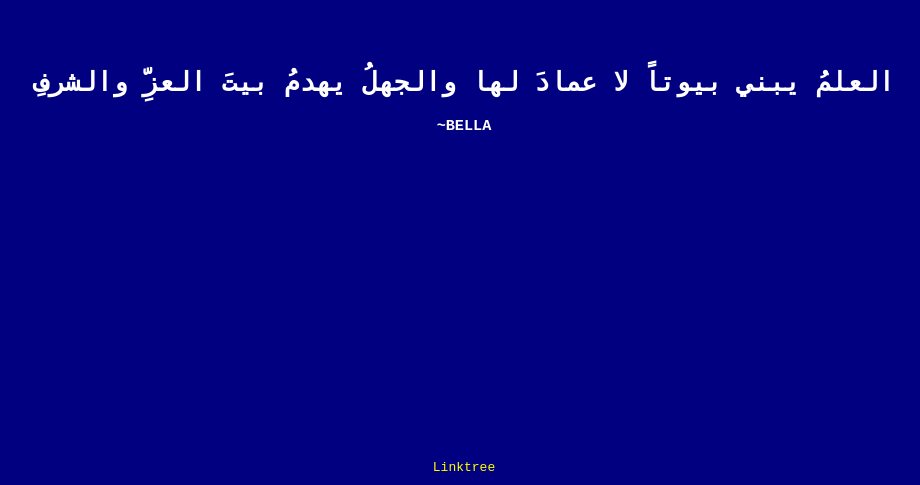
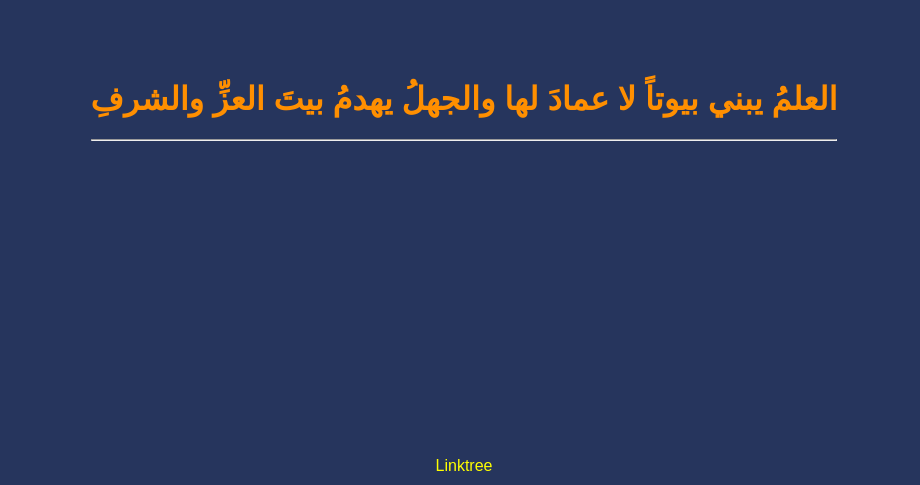
Before and after one commit to mohamed-bella/portfolio-v2.0.0, a plain HTML site: page index.html in a window 1280 px wide. Shown: the part 315-800 px from the top of the page, without its empty margins (176-1096 px from the left). Drawn offline with Linux system fonts and the light colour scheme.

Commit message:
Update index.html

```diff
--- a/index.html
+++ b/index.html
@@ -12,9 +12,9 @@
             align-items: center;
             height: 100vh;
             margin: 0;
-            background-color: #000080; /* Dark blue background */
-            color: #ffffff; /* White text */
-            font-family: monospace;
+            background-color: #26355D; /* Dark blue background */
+            color: #FF8F00; /* White text */
+            font-family: Arial;
         }
         .quote {
             text-align: center;
@@ -44,10 +44,12 @@
 والجهلُ يهدمُ بيتَ العزِّ والشرفِ
 
         </h1>
-  <h3> ~BELLA</h3>
+  <hr>
     </div>
     <footer>
         <a href="https://linktr.ee/mo7amed.bella">Linktree</a>
+ <br/>
+
     </footer>
 </body>
 </html>
```
